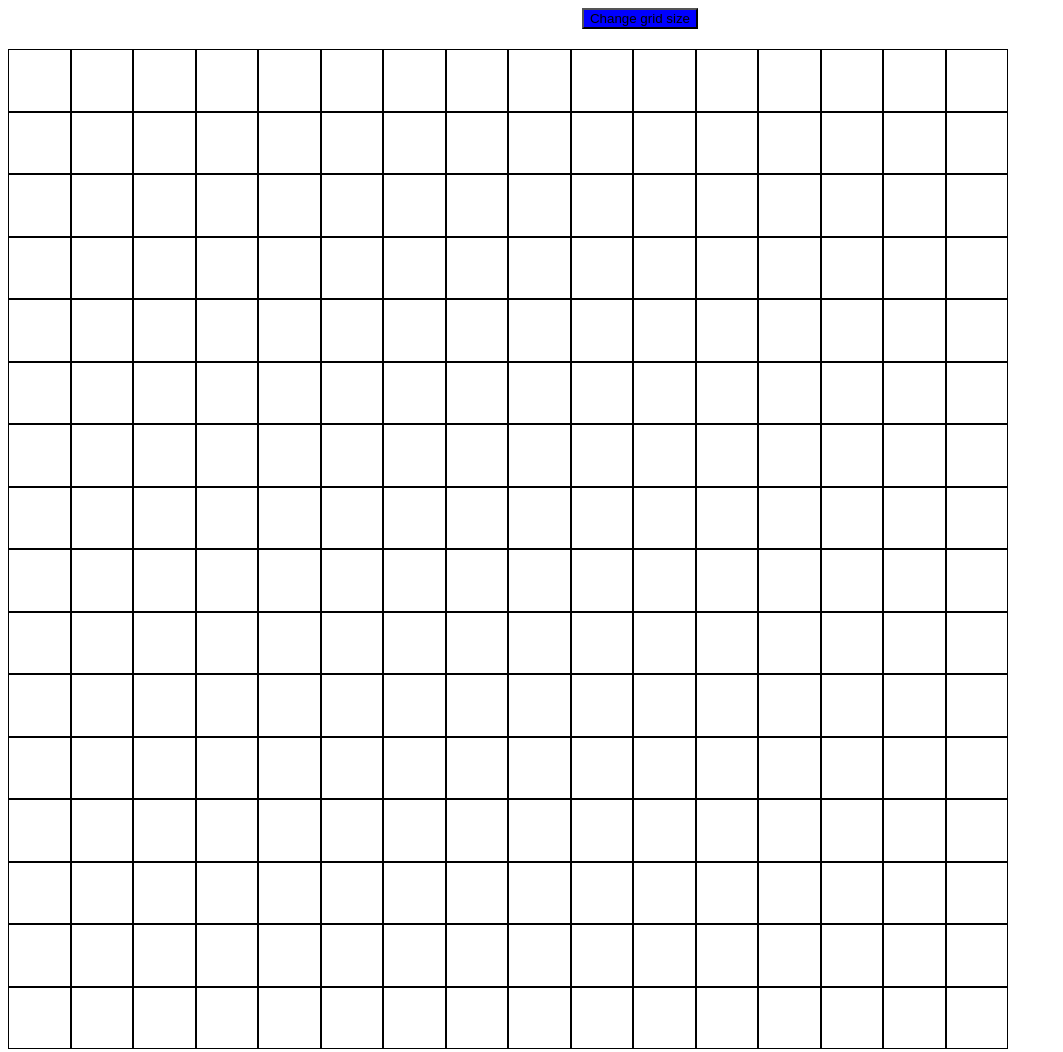
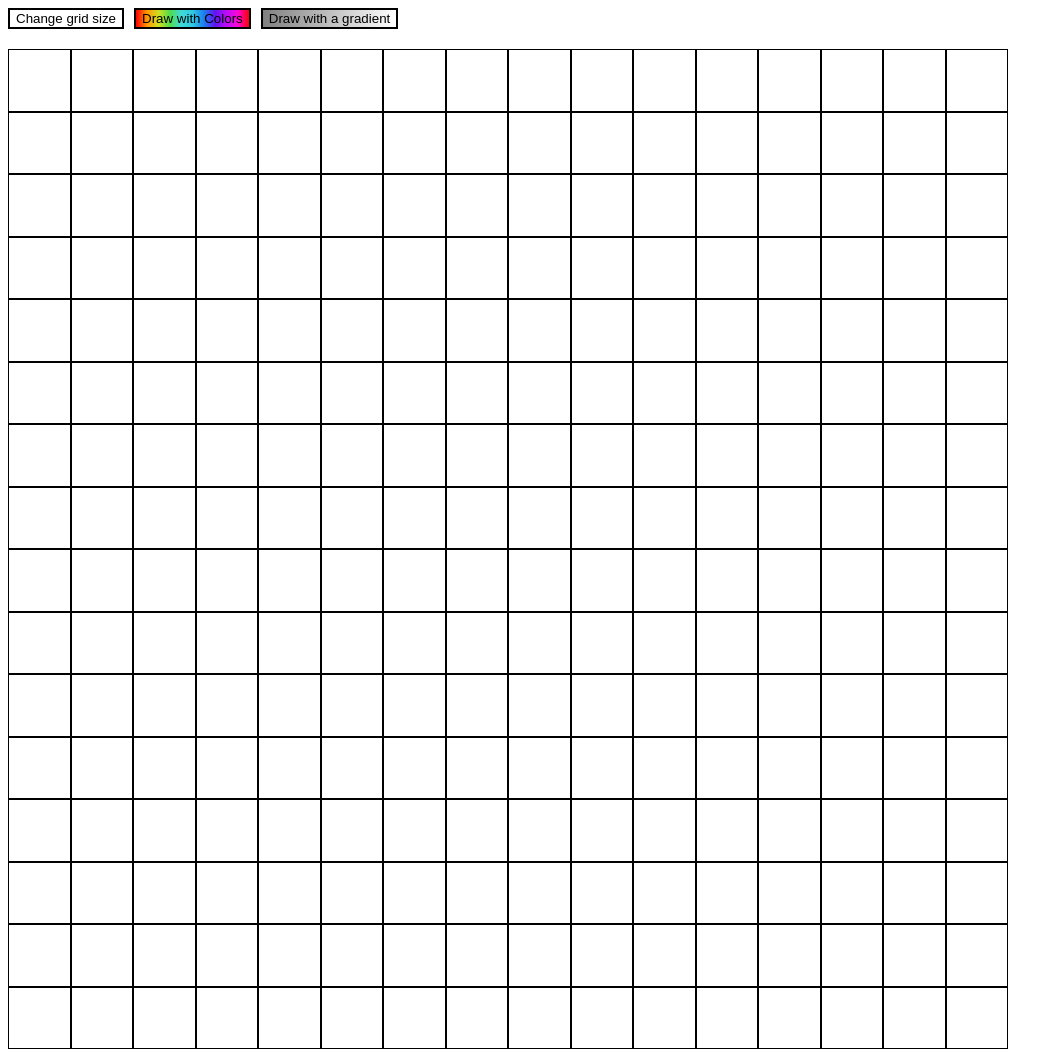
Before and after one commit to neutrogo/etch-a-sketch, a plain HTML site: page index.html in a window 1280 px wide. Shown: the whole page, without its empty margins (0-1063 px from the left). Drawn offline with Linux system fonts and the light colour scheme.

Commit message:
added the option to draw in color

```diff
--- a/script.js
+++ b/script.js
@@ -1,8 +1,24 @@
 const body = document.body;
-const button = document.createElement('button');
-button.innerText = 'Change grid size';
+
+const gridButton = document.createElement('button');
+const colorButton = document.createElement('button');
+const gradientButton = document.createElement('button');
+
+let desiredButton = "";
+
+gridButton.innerText = 'Change grid size';
+colorButton.innerText = 'Draw with Colors';
+gradientButton.innerText = 'Draw with a gradient';
+
+
+gridButton.classList.add('grid-button');
+colorButton.classList.add('color-button');
+gradientButton.classList.add('grad-button');
+
 const container = document.querySelector('.container');
-body.insertBefore(button, container);
+body.insertBefore(gridButton, container);
+body.insertBefore(colorButton, container);
+body.insertBefore(gradientButton, container);
 
 for (let i=0; i < (16*16); i++) {
     let square = document.createElement('div');
@@ -14,10 +30,22 @@ container.style.gridTemplateColumns = "repeat(16, auto)"
 
 setGridDraw();
 
-button.addEventListener('click', changeGridSize);
+gridButton.addEventListener('click', changeGridSize);
+colorButton.addEventListener('click', setGridDraw);
+gradientButton.addEventListener('click', setGridDraw);
 
 function colorSquare(e) {
-    e.currentTarget.style.background = "black";
+    if(desiredButton === 'color-button') {
+        let r = Math.floor(Math.random() * 256).toString();
+        let g = Math.floor(Math.random() * 256).toString();
+        let b = Math.floor(Math.random() * 256).toString();
+        let a = (1).toString();
+        e.currentTarget.style.background =
+            "rgba(" + r + ", " + g + ", " + b + ", " + a + ")";
+    }
+    else {
+        e.currentTarget.style.background = "black";
+    }
 }
 
 function changeGridSize() {
@@ -41,7 +69,11 @@ function setGrid(size) {
     setGridDraw();
 }
 
-function setGridDraw() {
+function setGridDraw(e) {
     let newGrid = document.querySelectorAll('.grid-item');
+    // distinguish if color or gradient has already been picked
+    if (e !== undefined) {
+        desiredButton = e.currentTarget.classList[0];
+    }
     newGrid.forEach((square) => (square.addEventListener('mouseover', colorSquare)));
 }
--- a/style.css
+++ b/style.css
@@ -1,10 +1,38 @@
 button {
-    display: flex;
-    flex: 1;
-    justify-content: center;
     margin: auto;
     margin-bottom: 20px;
-    background-color: blue;
+    border-style: solid;
+    margin-right: 10px;
+}
+
+.grid-button {
+    background-color: white;
+}
+
+.color-button {
+    background: linear-gradient(
+        90deg,
+        rgba(255, 0, 0, 1) 0%,
+        rgba(255, 154, 0, 1) 10%,
+        rgba(208, 222, 33, 1) 20%,
+        rgba(79, 220, 74, 1) 30%,
+        rgba(63, 218, 216, 1) 40%,
+        rgba(47, 201, 226, 1) 50%,
+        rgba(28, 127, 238, 1) 60%,
+        rgba(95, 21, 242, 1) 70%,
+        rgba(186, 12, 248, 1) 80%,
+        rgba(251, 7, 217, 1) 90%,
+        rgba(255, 0, 0, 1) 100%
+    );
+}
+
+.grad-button {
+    background: linear-gradient(
+        90deg,
+        grey,
+        white
+    );
+
 }
 
 .container {
```
